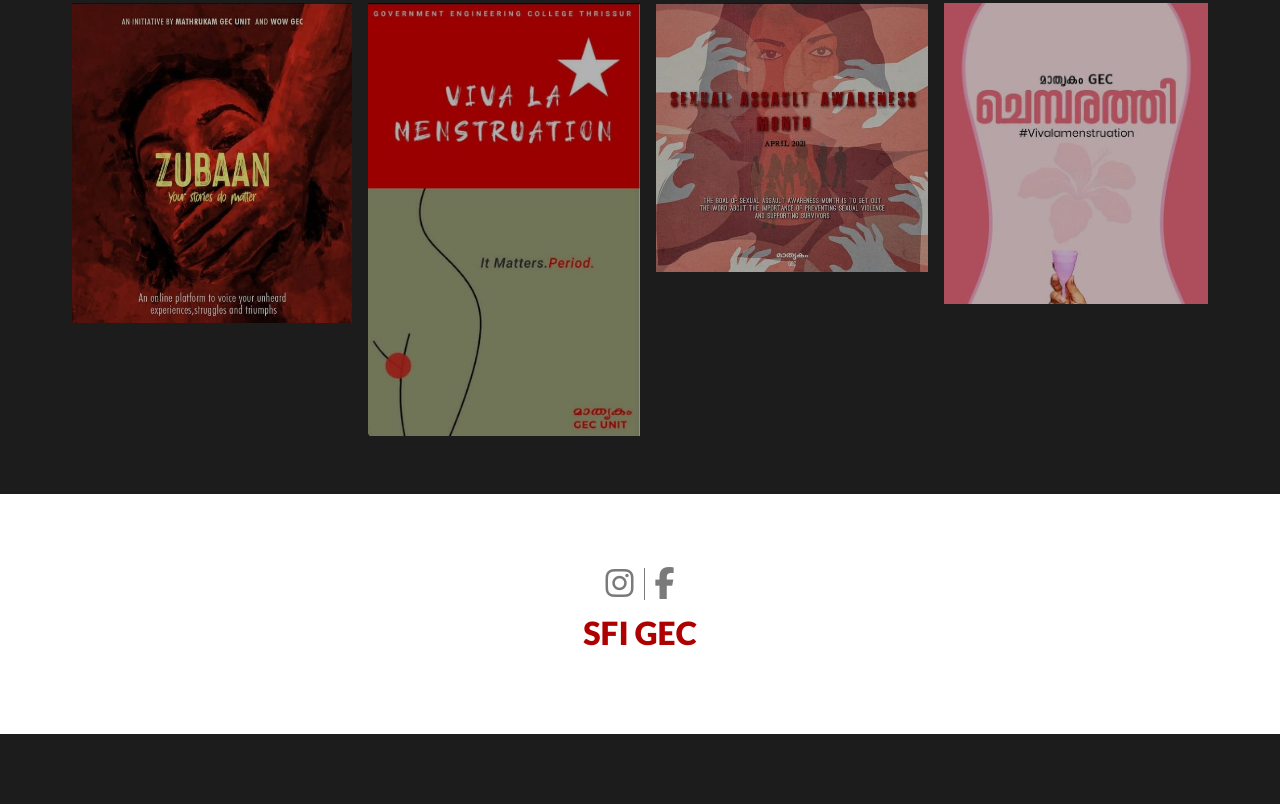
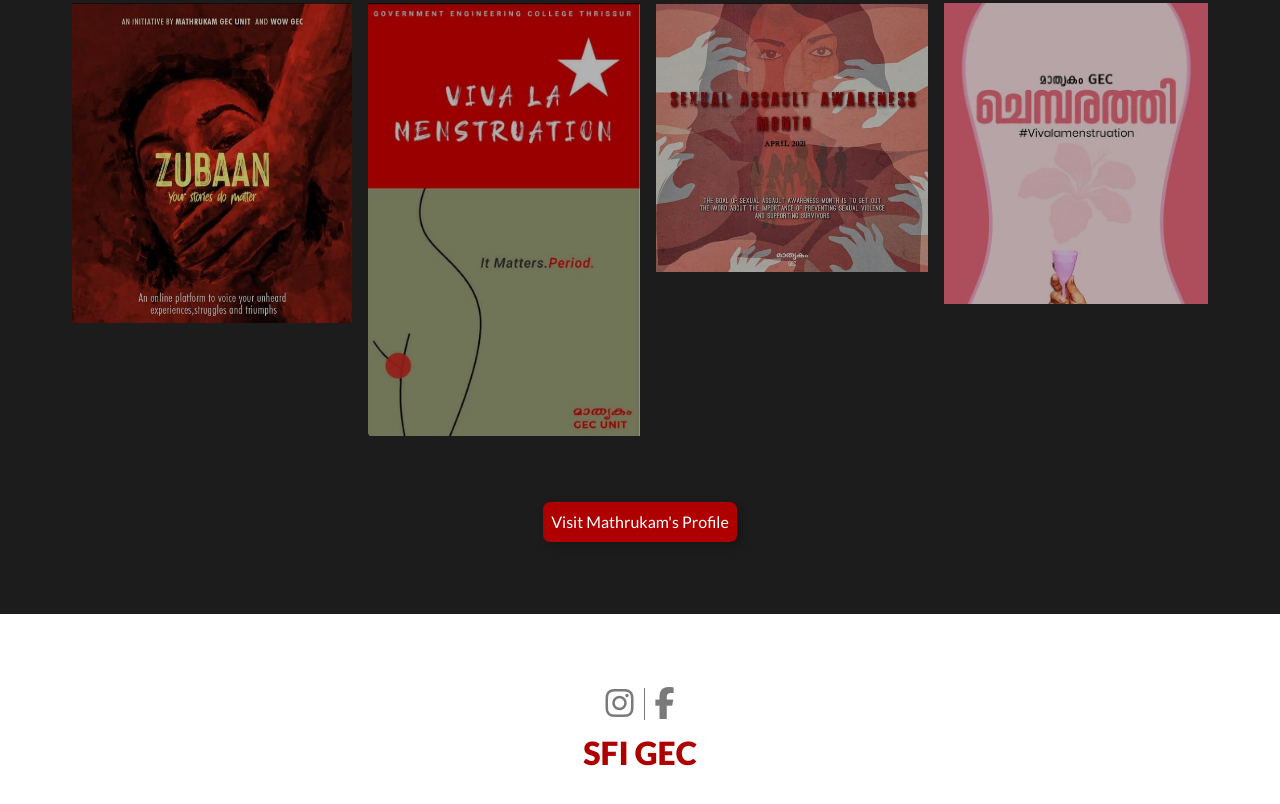
Before and after one commit to AmalRamesh67/sfigec-new2, a plain HTML site: page mathrukam.html in a window 1280 px wide. Shown: the part 2280-3084 px from the top of the page. Before the commit the page ends 3014 px from the top, so only its background shows below. Drawn offline with nearby package versions, Linux system fonts and the light colour scheme; a web font is replaced by a local one.

Commit message:
mathrukam samskara profile buttons

```diff
--- a/mathrukam.html
+++ b/mathrukam.html
@@ -185,7 +185,10 @@
         </div>
     </div>
 </div>
+<div class="buttons hover">
+    <a href="https://instagram.com/wow_gec?utm_medium=copy_link" target="_blank">Visit Mathrukam's Profile</a>
 
+</div>
     <footer>
         <div class="social-media">
             <a href="https://instagram.com/wow_gec?utm_medium=copy_link"><i class="fa fa-instagram fa-2x ico"
@@ -195,6 +198,7 @@
                     aria-hidden="true"></i></a>
         </div>
         <h2>SFI GEC</h2>
+
     </footer>
 
     </div>
```
Also changed, not shown: commune.html (+1 -1 lines), samskara.html (+4 -0 lines).
